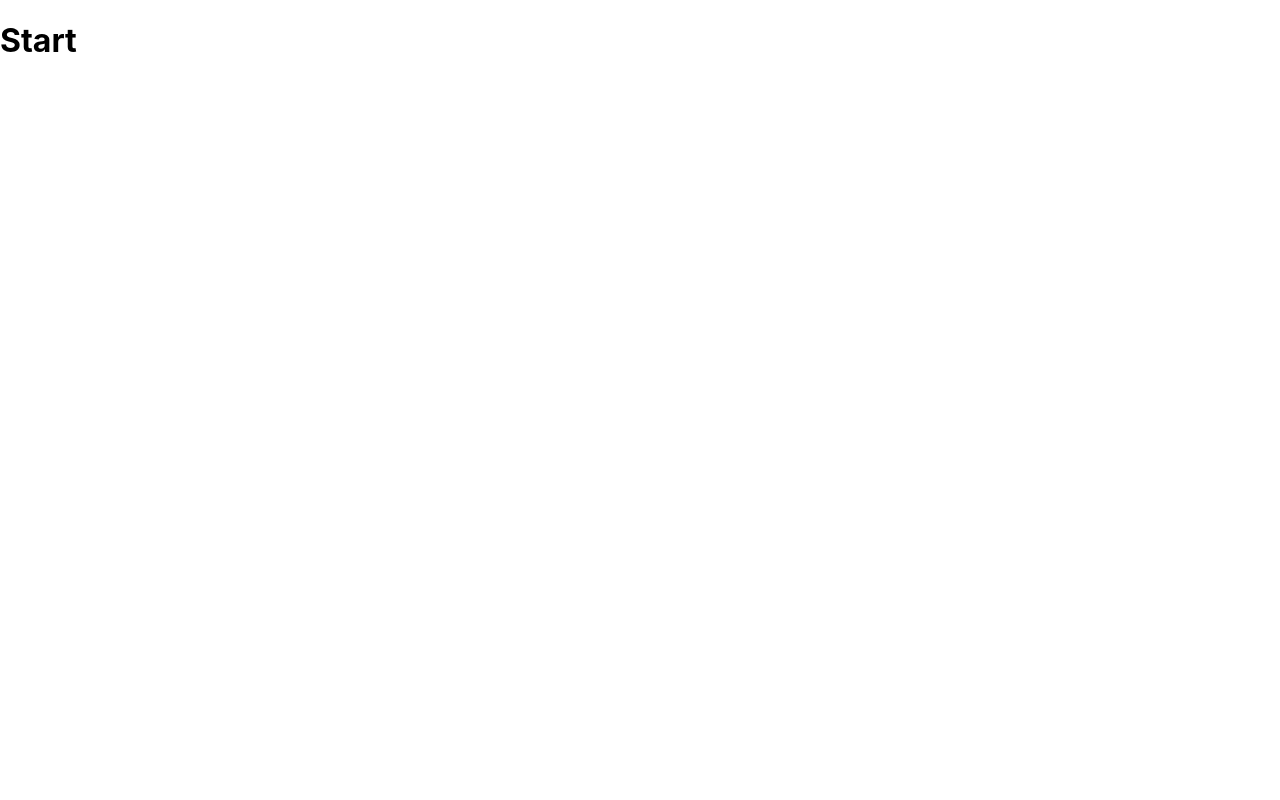
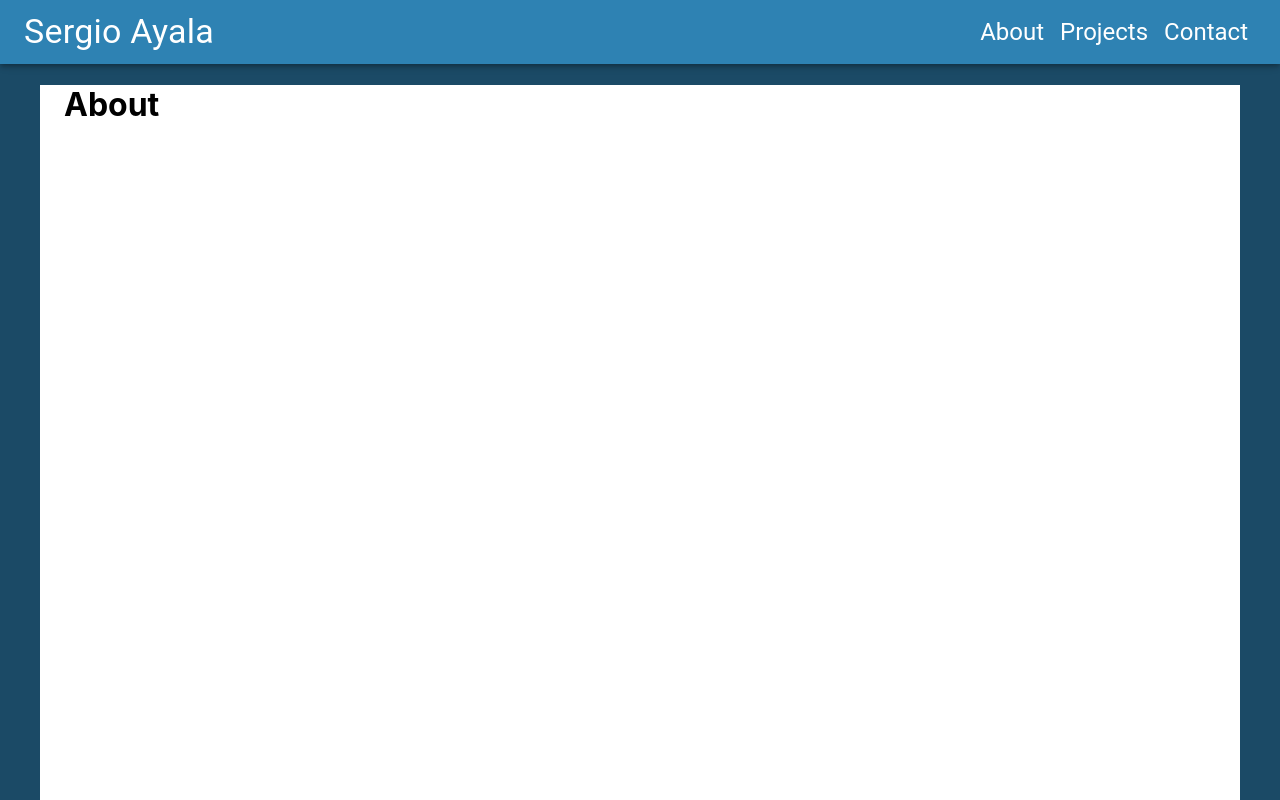
Before and after one commit to sergio-ayala123/sergio_portfolio, a React (Create React App) app: page / in a window 1280 px wide. Shown: the top 800 px of the page. Built offline with nearby package versions, Linux system fonts and the light colour scheme.

Commit message:
Basic Layout

```diff
--- a/package.json
+++ b/package.json
@@ -15,7 +15,9 @@
     "@types/react-dom": "^18.0.6",
     "react": "^18.2.0",
     "react-dom": "^18.2.0",
+    "react-router-dom": "^6.4.0",
     "react-scripts": "5.0.1",
+    "react-scroll": "^1.8.7",
     "typescript": "^4.8.3",
     "web-vitals": "^2.1.4"
   },
@@ -42,5 +44,8 @@
       "last 1 firefox version",
       "last 1 safari version"
     ]
+  },
+  "devDependencies": {
+    "@types/react-scroll": "^1.8.4"
   }
 }
--- a/public/index.html
+++ b/public/index.html
@@ -26,7 +26,7 @@
     -->
     <title>React App</title>
   </head>
-  <body>
+  <body style="background-color:#1B4A66;">
     <noscript>You need to enable JavaScript to run this app.</noscript>
     <div id="root"></div>
     <!--
--- a/src/App.tsx
+++ b/src/App.tsx
@@ -1,10 +1,31 @@
 import React from 'react';
 import logo from './logo.svg';
 import './App.css';
+import NavBar from './components/NavBar';
+import { Route, Routes } from 'react-router-dom';
+import Projects from './pages/Projects';
+import { Box, Container } from '@mui/material';
 
 function App() {
   return (
-    <h1>Start</h1>
+    < div id = 'top'>
+      <NavBar/>
+
+      <Container id = 'about' sx={{ width: 'auto', height: 900, bgcolor: 'white', justifyContent: 'center'}}>
+        <h1> About
+        </h1>
+      </Container>
+
+
+      <Container id = 'projects' sx={{ width: 'auto', height: 900, bgcolor: 'white', justifyContent: 'center' }}>
+        <h1>Projects</h1>
+      </Container>
+
+      <Container id = 'contact' sx={{ width: 'auto', height: 900, bgcolor: 'white', justifyContent: 'center' }}>
+        <h1>Contact</h1>
+      </Container>
+    </div>
+
   );
 }
 
--- /dev/null
+++ b/src/components/NavBar.tsx
@@ -0,0 +1,36 @@
+import { AppBar, Button, IconButton, Menu, MenuItem, MenuList, Stack, Toolbar, Typography } from "@mui/material";
+import { Link } from "react-router-dom";
+import { Link as LinkScroll } from "react-scroll"
+const NavBar = () => {
+    return (
+        <>
+            <AppBar position="sticky" style={{ backgroundColor: '#2E82B3' }}>
+                <Toolbar>
+
+                    <Typography variant='h4' style={{ flexGrow: 1 }}>
+                        Sergio Ayala
+                    </Typography>
+
+                    <Stack direction='row' spacing={2}>
+                        <Typography>
+                            <LinkScroll offset = {-100} smooth spy to='about' duration={300}>
+                                <Button style={{ color: 'white' }}> <Typography variant='h5' textTransform={'capitalize'}>About</Typography></Button>
+                            </LinkScroll>
+                            <LinkScroll offset = {-100} smooth spy to='projects' duration={300}>
+                                <Button style={{ color: 'white' }}> <Typography variant='h5' textTransform={'capitalize'}>Projects</Typography></Button>
+                            </LinkScroll>
+
+                            <LinkScroll offset = {-100} smooth spy to='contact' duration={300}>
+
+                                <Button style={{ color: 'white' }}><Typography variant='h5' textTransform={'capitalize'}>Contact</Typography></Button>
+                            </LinkScroll>
+                        </Typography>
+                    </Stack>
+                </Toolbar>
+            </AppBar>
+        </>
+    )
+}
+
+
+export default NavBar;
--- a/src/index.tsx
+++ b/src/index.tsx
@@ -3,14 +3,16 @@ import ReactDOM from 'react-dom/client';
 import './index.css';
 import App from './App';
 import reportWebVitals from './reportWebVitals';
+import { BrowserRouter } from 'react-router-dom';
 
 const root = ReactDOM.createRoot(
   document.getElementById('root') as HTMLElement
 );
 root.render(
-  <React.StrictMode>
+  <BrowserRouter>
+
     <App />
-  </React.StrictMode>
+  </BrowserRouter>
 );
 
 // If you want to start measuring performance in your app, pass a function
--- /dev/null
+++ b/src/pages/Projects.tsx
@@ -0,0 +1,9 @@
+const Projects = () => {
+    return (
+        <>
+        <h1>Projects</h1>
+        </>
+     );
+}
+
+export default Projects;
```
Also changed, not shown: 1 other file (tests, documents, lock files or other folders).
